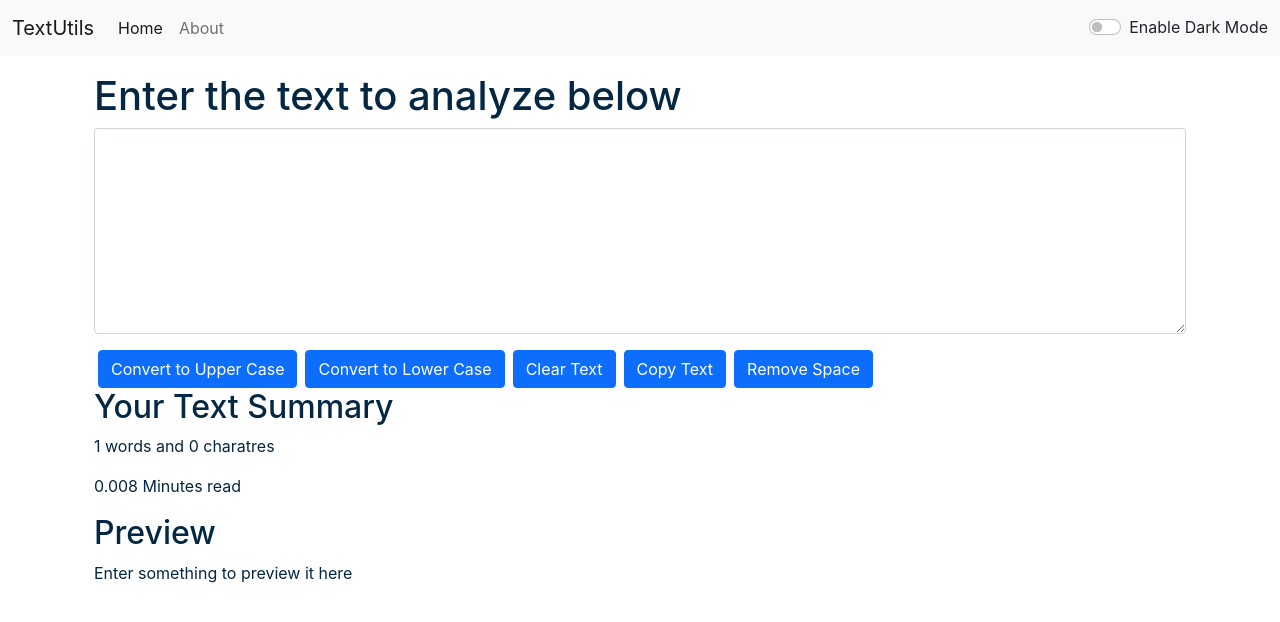
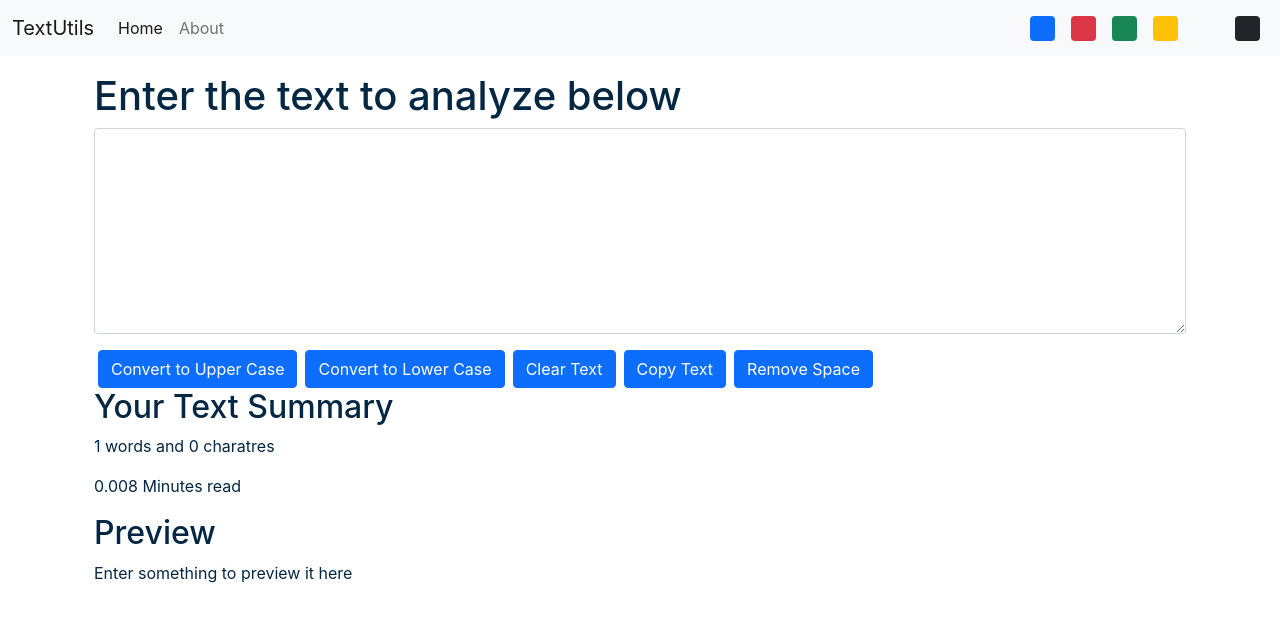
Before and after one commit to yashbhardwaj786/ReactJsLearning, a React (Create React App) app: page / in a window 1280 px wide. Shown: the top 622 px of the page. Built offline with nearby package versions, Linux system fonts and the light colour scheme.

Commit message:
excercise 2

```diff
--- a/src/App.js
+++ b/src/App.js
@@ -18,7 +18,18 @@ function App() {
           setAlert(null);
         }, 3000);
   }
-  const toggleMode = () => {
+  const removeBodyClasses = () => {
+    document.body.classList.remove('bg-primary');
+    document.body.classList.remove('bg-danger');
+    document.body.classList.remove('bg-warning');
+    document.body.classList.remove('bg-success');
+    document.body.classList.remove('bg-light');
+    document.body.classList.remove('bg-dark');
+  }
+  const toggleMode = (cls) => {
+    console.log(cls);
+    removeBodyClasses()
+    document.body.classList.add('bg-'+cls);
     if(mode === 'light') {
       setMode('dark');
       document.body.style.backgroundColor = '#042743';
--- a/src/components/Navbar.js
+++ b/src/components/Navbar.js
@@ -34,27 +34,37 @@ export default function NavBar(props) {
               </a>
             </li>
           </ul>
-          {/* <form className="d-flex">
-            <input
-              className="form-control me-2"
-              type="search"
-              placeholder="Search"
-              aria-label="Search"
-            />
-            <button className="btn btn-primary" type="submit">
-              Search
-            </button>
-          </form> */}
-          <div className={`form-check form-switch text-${props.mode==='light' ? 'dark' : 'light'}`}>
-            <input
-              className="form-check-input"
-              type="checkbox"
-              id="flexSwitchCheckDefault"
-              onClick={props.toggleMode}
-            />
-            <label className="form-check-label" htmlFor="flexSwitchCheckDefault">
-              Enable Dark Mode
-            </label>
+          <div className="d-flex">
+            <div
+              className="bg-primary rounded mx-2"
+              style={{ height: "25px", width: "25px", cursor: "pointer" }}
+              onClick={()=>{props.toggleMode('primary');}}
+            ></div>
+            <div
+              className="bg-danger rounded mx-2"
+              style={{ height: "25px", width: "25px", cursor: "pointer" }}
+              onClick={()=>{props.toggleMode('danger');}}
+            ></div>
+            <div
+              className="bg-success rounded mx-2"
+              style={{ height: "25px", width: "25px", cursor: "pointer" }}
+              onClick={()=>{props.toggleMode('success');}}
+            ></div>
+            <div
+              className="bg-warning rounded mx-2"
+              style={{ height: "25px", width: "25px", cursor: "pointer" }}
+              onClick={()=>{props.toggleMode('warning');}}
+            ></div>
+            <div
+              className="bg-light rounded mx-2"
+              style={{ height: "25px", width: "25px", cursor: "pointer" }}
+              onClick={()=>{props.toggleMode('light');}}
+            ></div>
+            <div
+              className="bg-dark rounded mx-2"
+              style={{ height: "25px", width: "25px", cursor: "pointer" }}
+              onClick={()=>{props.toggleMode('dark');}}
+            ></div>
           </div>
         </div>
       </div>
```
